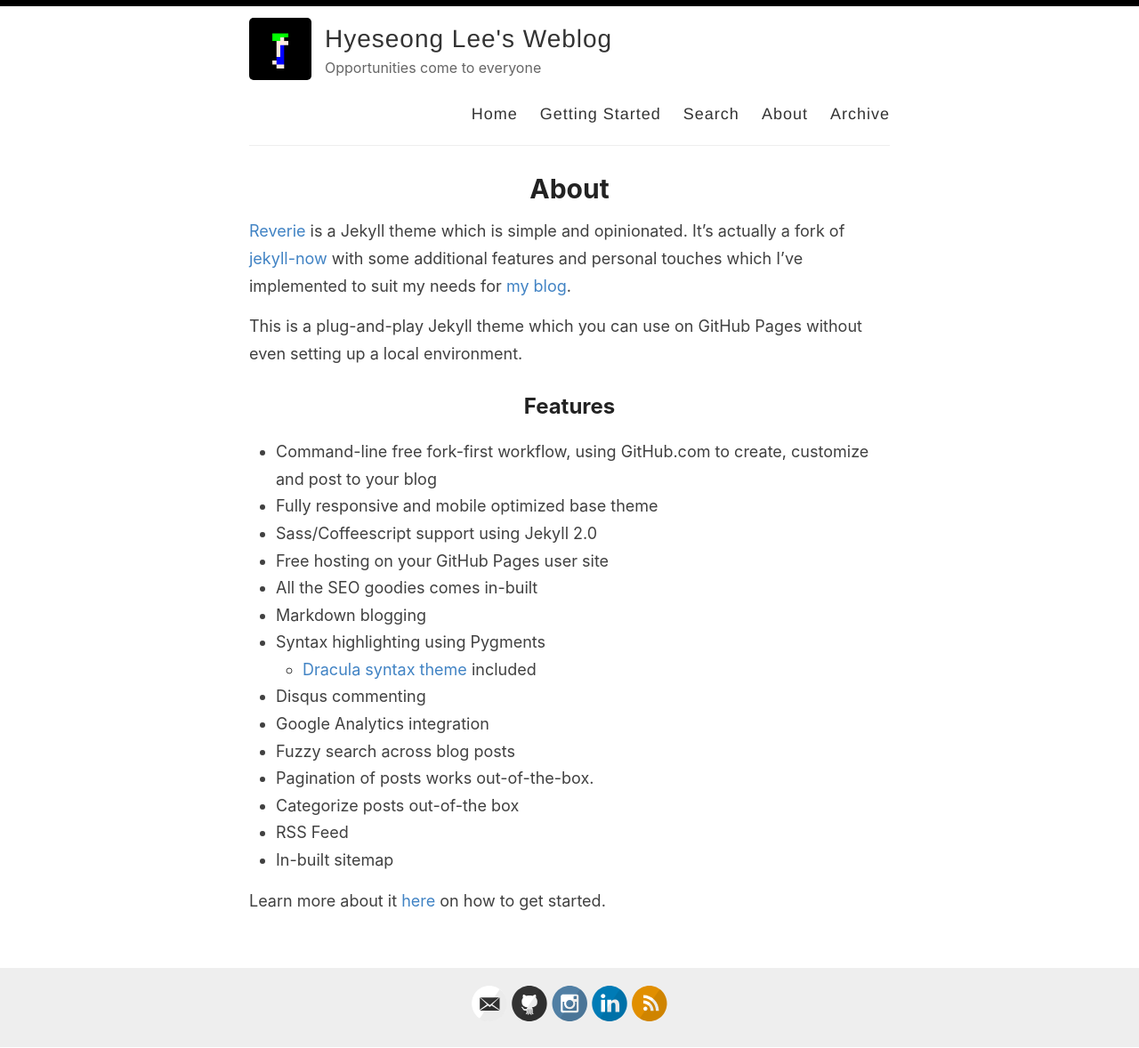
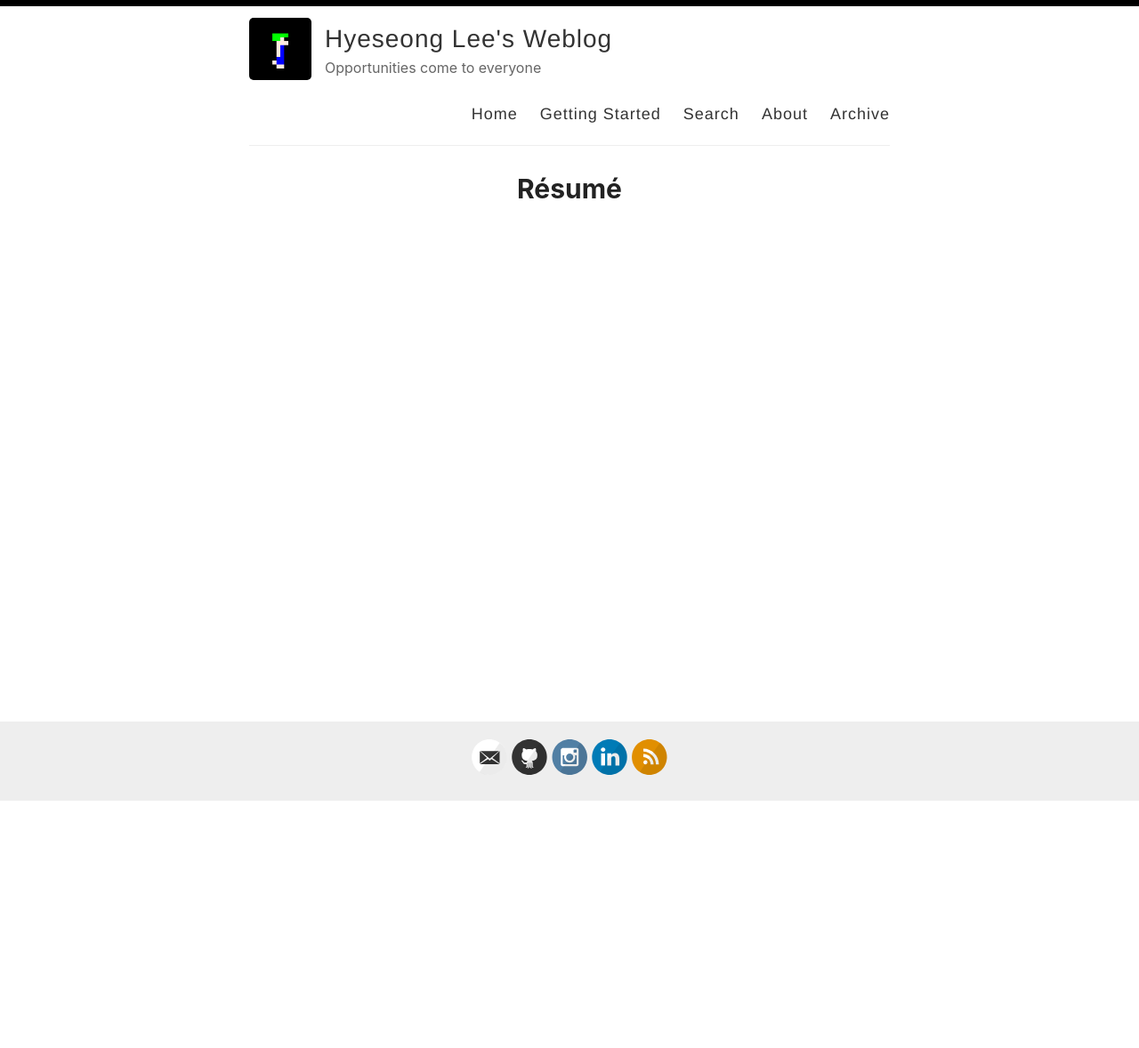
Before and after one commit to leec0m3t/leec0m3t.github.io, a Jekyll site: the page built from _pages/about.md, in a window 1280 px wide. Shown: the whole page at 89% size. Built offline with Jekyll 4.4.1, drawn with Linux system fonts in a browser that asks for light colours; after the commit the page ends 901 px from its top, so only the background shows below that.

Commit message:
no message

```diff
--- a/_pages/about.md
+++ b/_pages/about.md
@@ -1,29 +1,5 @@
 ---
 layout: page
-title: About
-permalink: /about/
+title: Résumé
+permalink: /resume/
 ---
-
-[Reverie](https://github.com/amitmerchant1990/reverie) is a Jekyll theme which is simple and opinionated. It's actually a fork of [jekyll-now](https://github.com/barryclark/jekyll-now) with some additional features and personal touches which I've implemented to suit my needs for [my blog](https://www.amitmerchant.com).
-
-This is a plug-and-play Jekyll theme which you can use on GitHub Pages without even setting up a local environment.
-
-## Features
-
-- Command-line free fork-first workflow, using GitHub.com to create, customize and post to your blog
-- Fully responsive and mobile optimized base theme
-- Sass/Coffeescript support using Jekyll 2.0
-- Free hosting on your GitHub Pages user site
-- All the SEO goodies comes in-built
-- Markdown blogging
-- Syntax highlighting using Pygments
-    - [Dracula syntax theme](https://draculatheme.com/) included
-- Disqus commenting
-- Google Analytics integration
-- Fuzzy search across blog posts
-- Pagination of posts works out-of-the-box.
-- Categorize posts out-of-the box
-- RSS Feed
-- In-built sitemap
-
-Learn more about it [here](https://github.com/amitmerchant1990/reverie) on how to get started.
```
Also changed, not shown: _pages/getting-started.md (deleted, +0 -51 lines).
